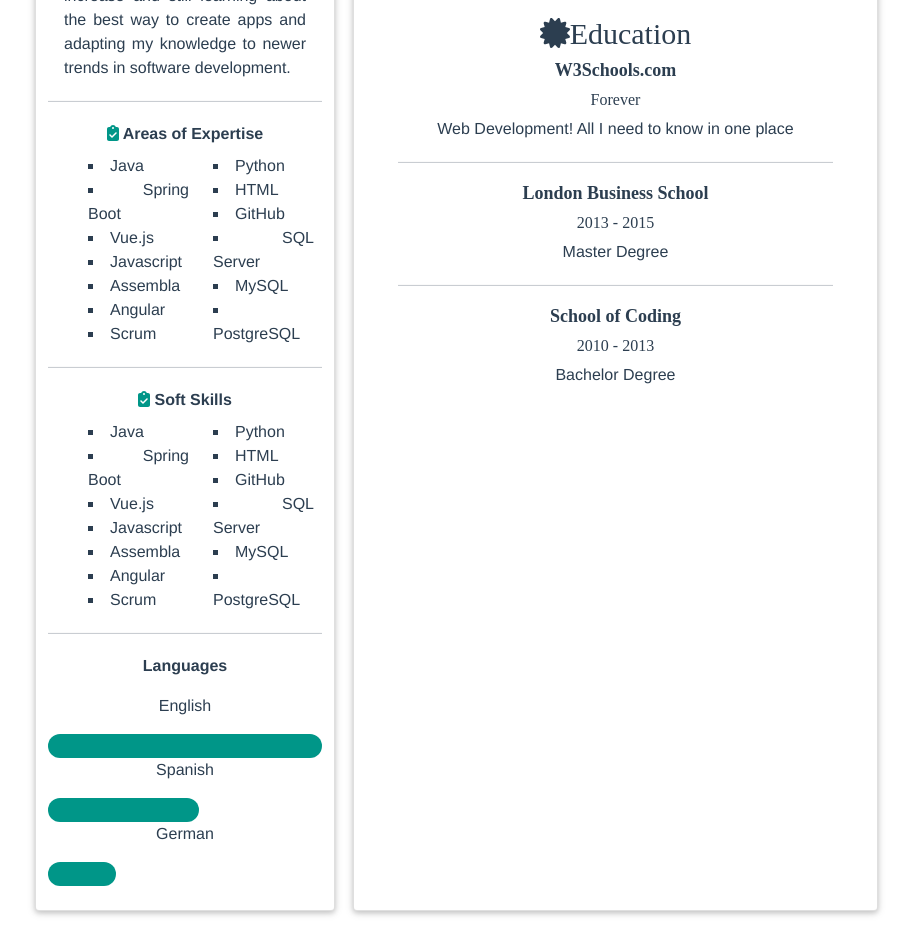
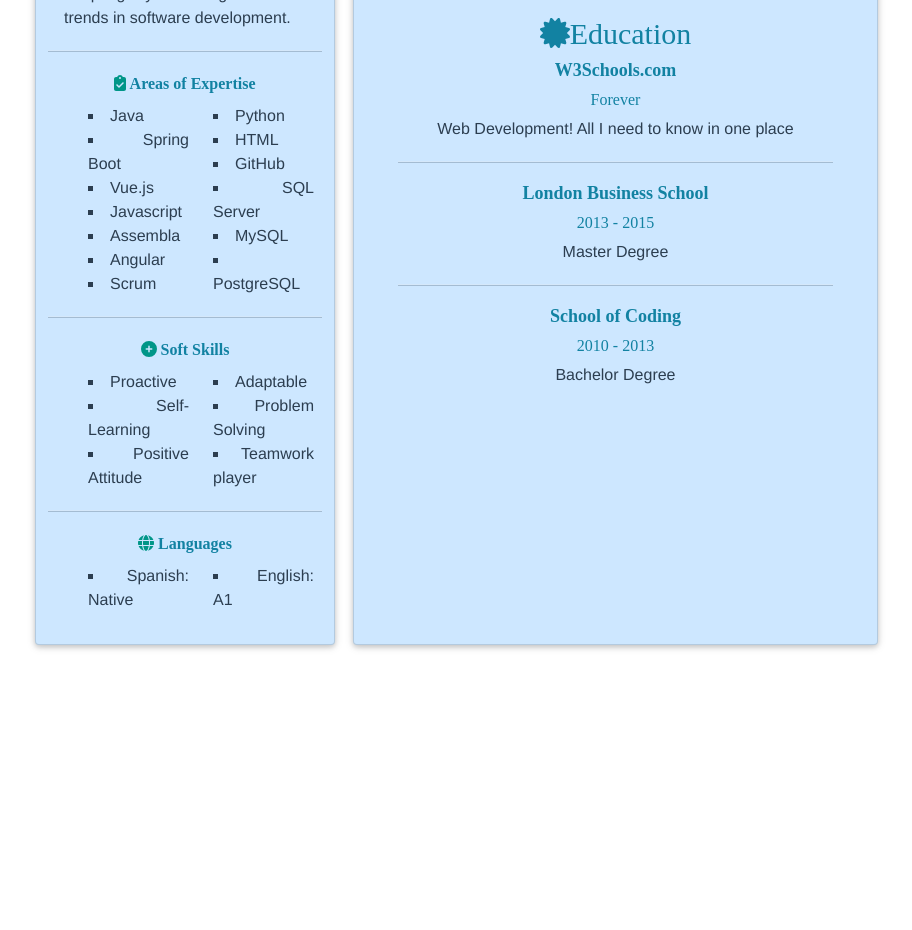
Before and after one commit to kevinNavarroNavarro/kn-resume, a Vue app in the folder kn-resume/: page / in a window 1280 px wide. Shown: the part 620-1550 px from the top of the page, without its empty margins (164-1076 px from the left). After the commit the page ends 1284 px from the top, so only its background shows below. Built offline with nearby package versions, Linux system fonts and the light colour scheme.

Commit message:
Added soft skills and lenguages

```diff
--- a/kn-resume/src/components/Resume.vue
+++ b/kn-resume/src/components/Resume.vue
@@ -3,7 +3,7 @@
     <div class="row">
       <div class="col-md-4 card">
         <div class="mt-2">
-          <h1 class="mt-1">Kevin Navarro Navarro</h1>
+          <h2 class="mt-1">Kevin Navarro</h2>
 
           <div class="mt-1">
             <p>
@@ -60,55 +60,36 @@
             </ul>
             <hr />
 
-            <font-awesome-icon icon="clipboard-check" class="text-teal" />
+            <font-awesome-icon icon="circle-plus" class="text-teal" />
             <b> Soft Skills</b>
             <ul class="justify-text m-2">
               <div class="row">
                 <div class="col-md-6">
-                  <li>Java</li>
-                  <li>Spring Boot</li>
-                  <li>Vue.js</li>
-                  <li>Javascript</li>
-                  <li>Assembla</li>
-                  <li>Angular</li>
-                  <li>Scrum</li>
+                  <li>Proactive</li>
+                  <li>Self-Learning</li>
+                  <li>Positive Attitude</li>
                 </div>
                 <div class="col-md-6">
-                  <li>Python</li>
-                  <li>HTML</li>
-                  <li>GitHub</li>
-                  <li>SQL Server</li>
-                  <li>MySQL</li>
-                  <li>PostgreSQL</li>
+                  <li>Adaptable</li>
+                  <li>Problem Solving</li>
+                  <li>Teamwork player</li>
                 </div>
               </div>
             </ul>
             <hr />
 
-            <p class="w3-text-theme">
-              <b><i class="fa fa-globe fa-fw w3-text-teal"></i>Languages</b>
-            </p>
-            <p>English</p>
-            <div class="w3-light-grey w3-round-xlarge">
-              <div
-                class="w3-round-xlarge w3-teal"
-                style="height: 24px; width: 100%"
-              ></div>
-            </div>
-            <p>Spanish</p>
-            <div class="w3-light-grey w3-round-xlarge">
-              <div
-                class="w3-round-xlarge w3-teal"
-                style="height: 24px; width: 55%"
-              ></div>
-            </div>
-            <p>German</p>
-            <div class="w3-light-grey w3-round-xlarge">
-              <div
-                class="w3-round-xlarge w3-teal"
-                style="height: 24px; width: 25%"
-              ></div>
-            </div>
+            <font-awesome-icon icon="globe" class="text-teal" />
+            <b> Languages</b>
+            <ul class="justify-text m-2">
+              <div class="row">
+                <div class="col-md-6">
+                  <li>Spanish: Native</li>
+                </div>
+                <div class="col-md-6">
+                  <li>English: A1</li>
+                </div>
+              </div>
+            </ul>
             <br />
           </div>
         </div>
@@ -206,6 +187,8 @@ import {
   faAsterisk,
   faBook,
   faClipboardCheck,
+  faCirclePlus,
+  faGlobe,
   faCertificate,
 } from "@fortawesome/free-solid-svg-icons";
 library.add(
@@ -216,6 +199,8 @@ library.add(
   faAsterisk,
   faBook,
   faClipboardCheck,
+  faCirclePlus,
+  faGlobe,
   faCertificate
 );
 
@@ -223,9 +208,6 @@ export default {
   name: "kn-resume",
   components: {
     FontAwesomeIcon,
-  },
-  props: {
-    msg: String,
   },
 };
 </script>
@@ -236,8 +218,10 @@ h2,
 h3,
 h4,
 h5,
-h6 {
+h6,
+b {
   font-family: "Times New Roman", Times, serif;
+  color: #1282a2;
 }
 
 .justify-text {
@@ -266,14 +250,7 @@ html {
 *:after {
   box-sizing: inherit;
 }
-/* Extract from normalize.css by Nicolas Gallagher and Jonathan Neal git.io/normalize */
-html {
-  -ms-text-size-adjust: 100%;
-  -webkit-text-size-adjust: 100%;
-}
-body {
-  margin: 0;
-}
+
 article,
 aside,
 details,
@@ -1102,6 +1079,7 @@ a {
 .card {
   box-shadow: 0 2px 5px 0 rgba(0, 0, 0, 0.16), 0 2px 10px 0 rgba(0, 0, 0, 0.12);
   margin: 1%;
+  background-color: #cde7ff;
 }
 
 /* Colors */
```
